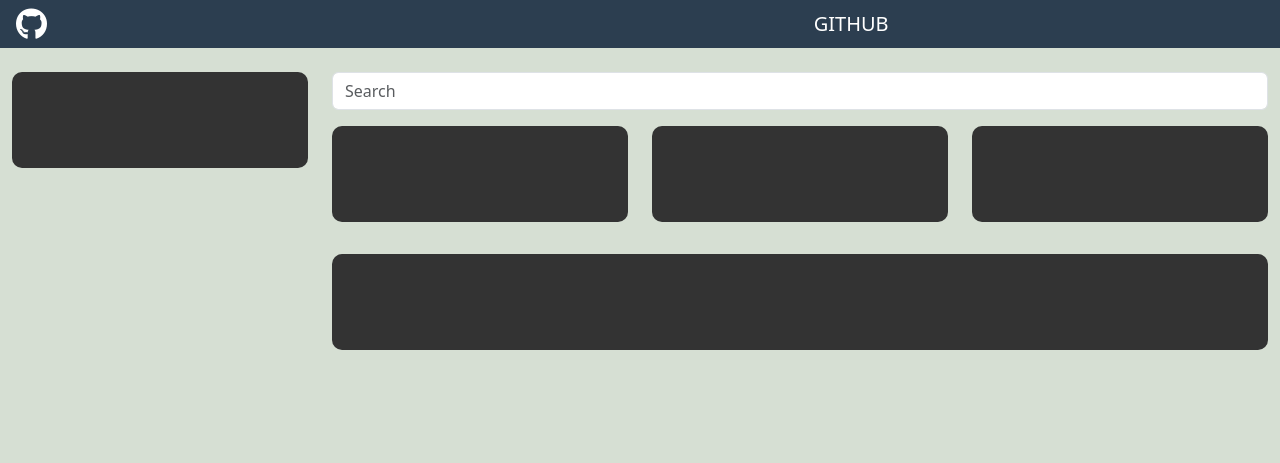
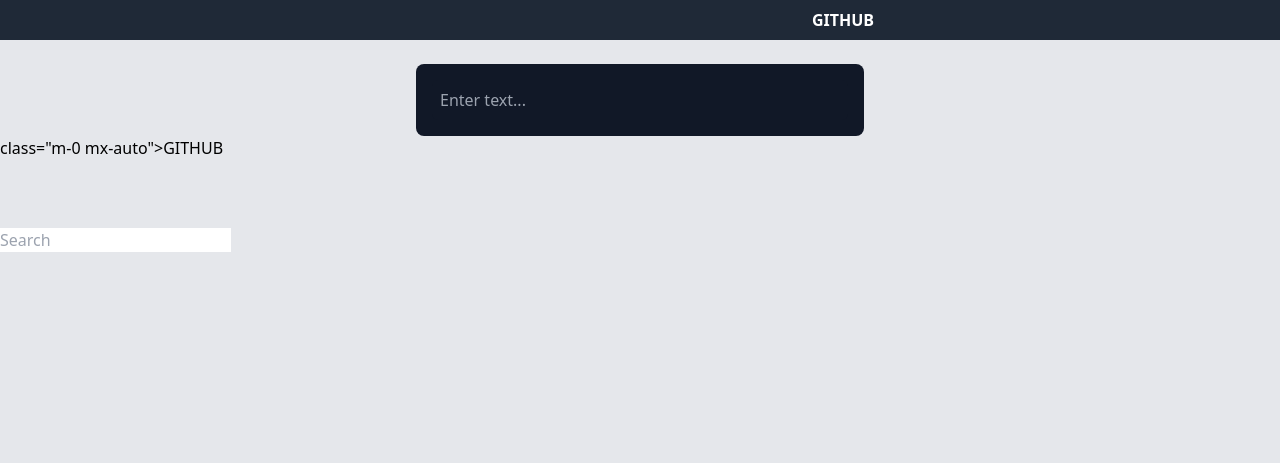
Before and after one commit to Sivaranjani1502/Guvi-Task7, a plain HTML site: page index.html in a window 1280 px wide. Drawn offline with nearby package versions, Linux system fonts and the light colour scheme.

Commit message:
Update index.html

```diff
--- a/index.html
+++ b/index.html
@@ -1,19 +1,24 @@
-<html>
+<!DOCTYPE html>
+<html lang="en">
 <head>
-  <link href="https://cdn.jsdelivr.net/npm/bootstrap@5.3.0/dist/css/bootstrap.min.css" rel="stylesheet">
-  <link href="https://cdnjs.cloudflare.com/ajax/libs/font-awesome/6.4.0/css/all.min.css" rel="stylesheet">
-  <style>
-    body { background-color: #d6dfd3; }
-    .header { background-color: #2c3e50; }
-    .box { background-color: #333; border-radius: 10px; }
-    input { background-color: #333; color: #aaa; border: none; border-radius: 8px; }
-    input::placeholder { color: #aaa; }
-  </style>
+  <meta charset="UTF-8">
+  <meta name="viewport" content="width=device-width, initial-scale=1.0">
+  <script src="https://cdn.tailwindcss.com"></script>
 </head>
-<body>
-   <div class="container-fluid header text-white p-2 d-flex align-items-center">
-    <i class="fa-brands fa-github fs-2 ms-2 me-auto"></i>
-    <h5 class="m-0 mx-auto">GITHUB</h5>
+<body class="bg-gray-200">
+  <!-- Header -->
+  <div class="w-full bg-gray-800 text-white flex items-center p-2">
+    <i class="fa-brands fa-github text-2xl ml-2 mr-auto"></i>
+    <h5 class="m-0 mx-auto font-semibold">GITHUB</h5>
+  </div>
+
+  <!-- Example box -->
+  <div class="max-w-md mx-auto mt-6 p-4 bg-gray-900 rounded-lg">
+    <input type="text" placeholder="Enter text..."
+      class="w-full p-2 bg-gray-900 text-gray-300 placeholder-gray-400 rounded-md border-none outline-none">
+  </div>
+</body>
+</html> class="m-0 mx-auto">GITHUB</h5>
   </div>
   <div class="container-fluid mt-4">
     <div class="row">
```
